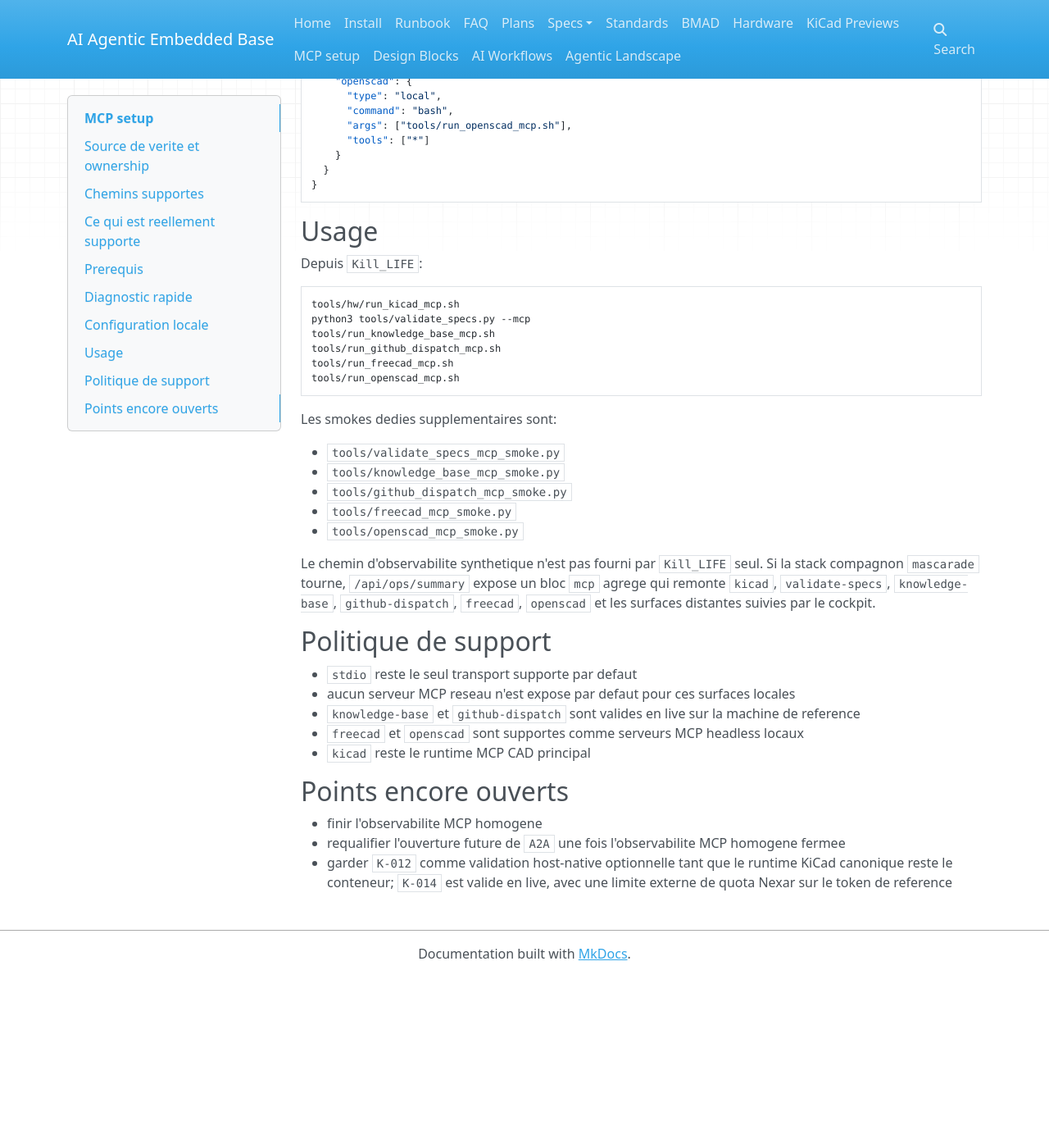
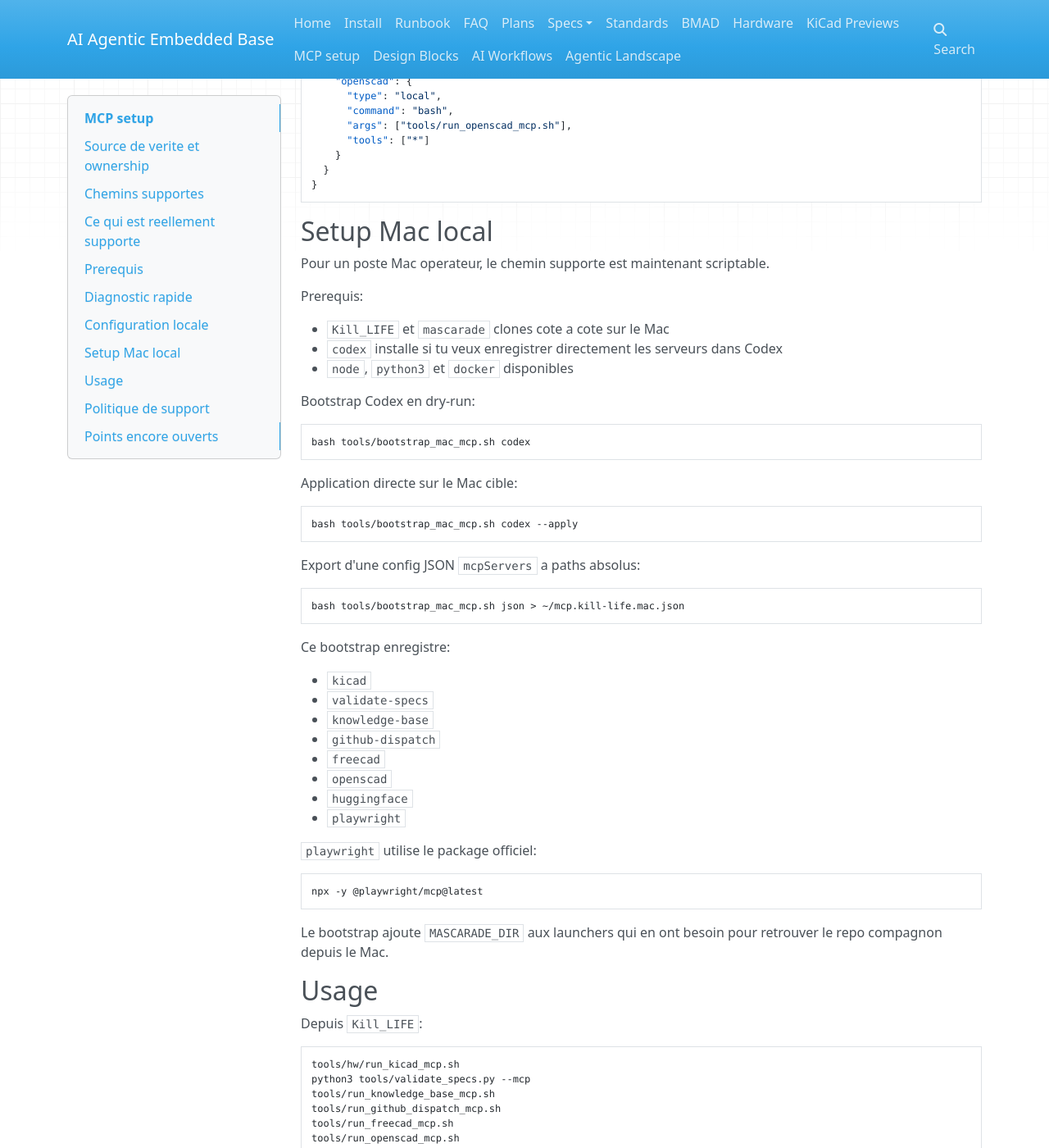
Before and after one commit to electron-rare/Kill_LIFE, an MkDocs documentation site: the page built from docs/MCP_SETUP.md, in a window 1280 px wide and 1400 px high, scrolled down 2540 px. Shown: the whole window at 82% size. Built offline with MkDocs 1.6.1, drawn with Linux system fonts in a browser that asks for light colours; nearby versions of some CDN libraries; before the commit the page ends 3731 px from its top, so only the background shows below that.

Commit message:
docs(mcp): add mac local bootstrap

````diff
--- a/docs/MCP_SETUP.md
+++ b/docs/MCP_SETUP.md
@@ -125,6 +125,53 @@ Le fichier versionne [mcp.json](../mcp.json) pointe vers les serveurs MCP reelle
 }
 ```
 
+## Setup Mac local
+
+Pour un poste Mac operateur, le chemin supporte est maintenant scriptable.
+
+Prerequis:
+
+- `Kill_LIFE` et `mascarade` clones cote a cote sur le Mac
+- `codex` installe si tu veux enregistrer directement les serveurs dans Codex
+- `node`, `python3` et `docker` disponibles
+
+Bootstrap Codex en dry-run:
+
+```bash
+bash tools/bootstrap_mac_mcp.sh codex
+```
+
+Application directe sur le Mac cible:
+
+```bash
+bash tools/bootstrap_mac_mcp.sh codex --apply
+```
+
+Export d'une config JSON `mcpServers` a paths absolus:
+
+```bash
+bash tools/bootstrap_mac_mcp.sh json > ~/mcp.kill-life.mac.json
+```
+
+Ce bootstrap enregistre:
+
+- `kicad`
+- `validate-specs`
+- `knowledge-base`
+- `github-dispatch`
+- `freecad`
+- `openscad`
+- `huggingface`
+- `playwright`
+
+`playwright` utilise le package officiel:
+
+```bash
+npx -y @playwright/mcp@latest
+```
+
+Le bootstrap ajoute `MASCARADE_DIR` aux launchers qui en ont besoin pour retrouver le repo compagnon depuis le Mac.
+
 ## Usage
 
 Depuis `Kill_LIFE`:
````
Also changed, not shown: docs/LOCAL_CHANGE_BUNDLES_2026-03-08.md (+13 -1 lines), 1 other file.
